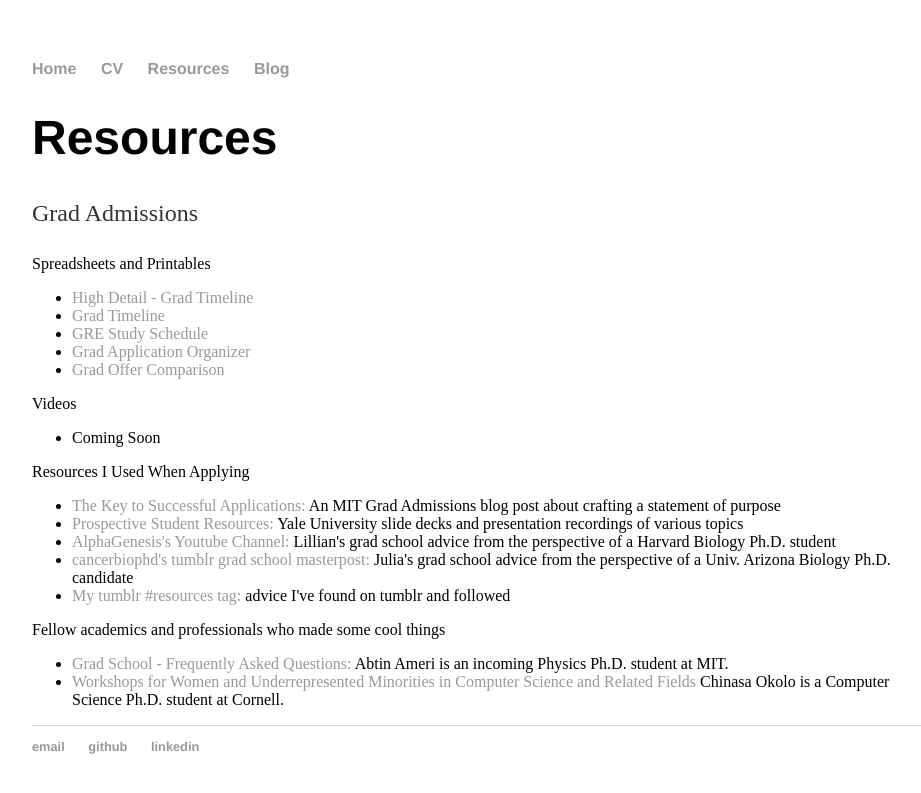
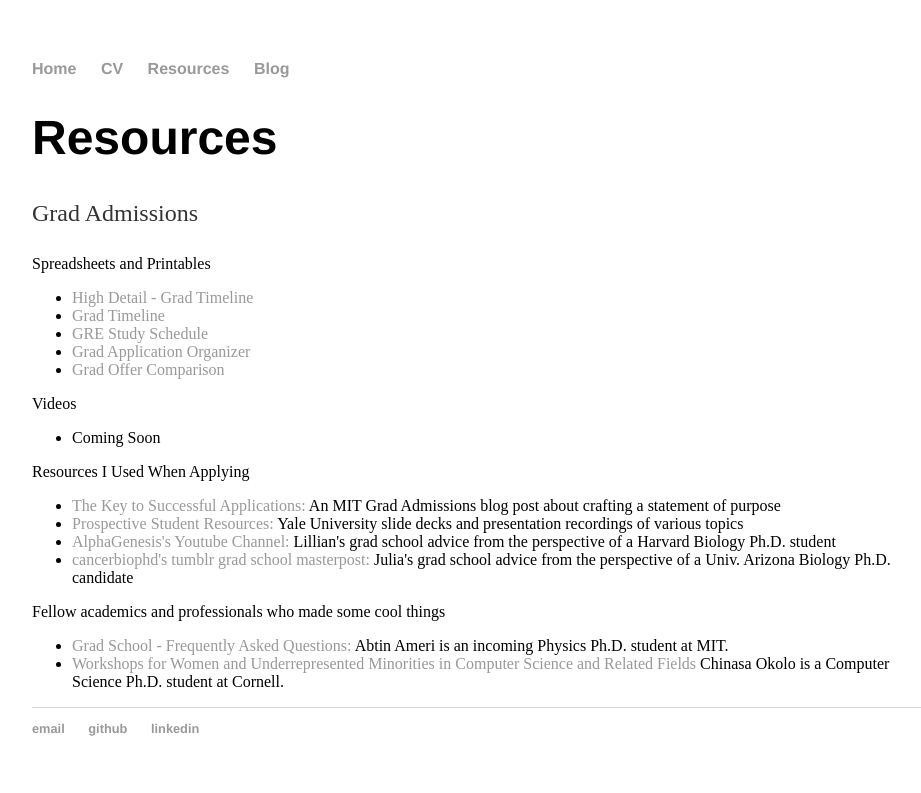
Before and after one commit to ggenszler/ggenszler.github.io, a Jekyll site: the page built from grad/index.html, in a window 1280 px wide. Shown: the top 793 px of the page, without its empty margins (160-1081 px from the left). Built offline with Jekyll 4.4.1, drawn with Linux system fonts in a browser that asks for light colours.

Commit message:
Update index.html

```diff
--- a/grad/index.html
+++ b/grad/index.html
@@ -28,8 +28,7 @@
 	<li><a href="https://gsas.yale.edu/prospective-student-resources">Prospective Student Resources: </a>Yale University slide decks and presentation recordings of various topics</li>
 	<li><a href="https://www.youtube.com/channel/UCBfyfPZR0Cc5b-nl5vO4fbw">AlphaGenesis's Youtube Channel: </a>Lillian's grad school advice from the perspective of a Harvard Biology Ph.D. student</li>
 	<li><a href="https://cancerbiophd.tumblr.com/post/170048666670/masterpost-applying-to-grad-school">cancerbiophd's tumblr grad school masterpost: </a>Julia's grad school advice from the perspective of a Univ. Arizona Biology Ph.D. candidate</li>
-	<li><a href="https://astrodynamics-tiger-cub.tumblr.com/tagged/resources">My tumblr #resources tag: </a>advice I've found on tumblr and followed</li>
-</ul>
+	</ul>
 
 Fellow academics and professionals who made some cool things
 <ul>
```
